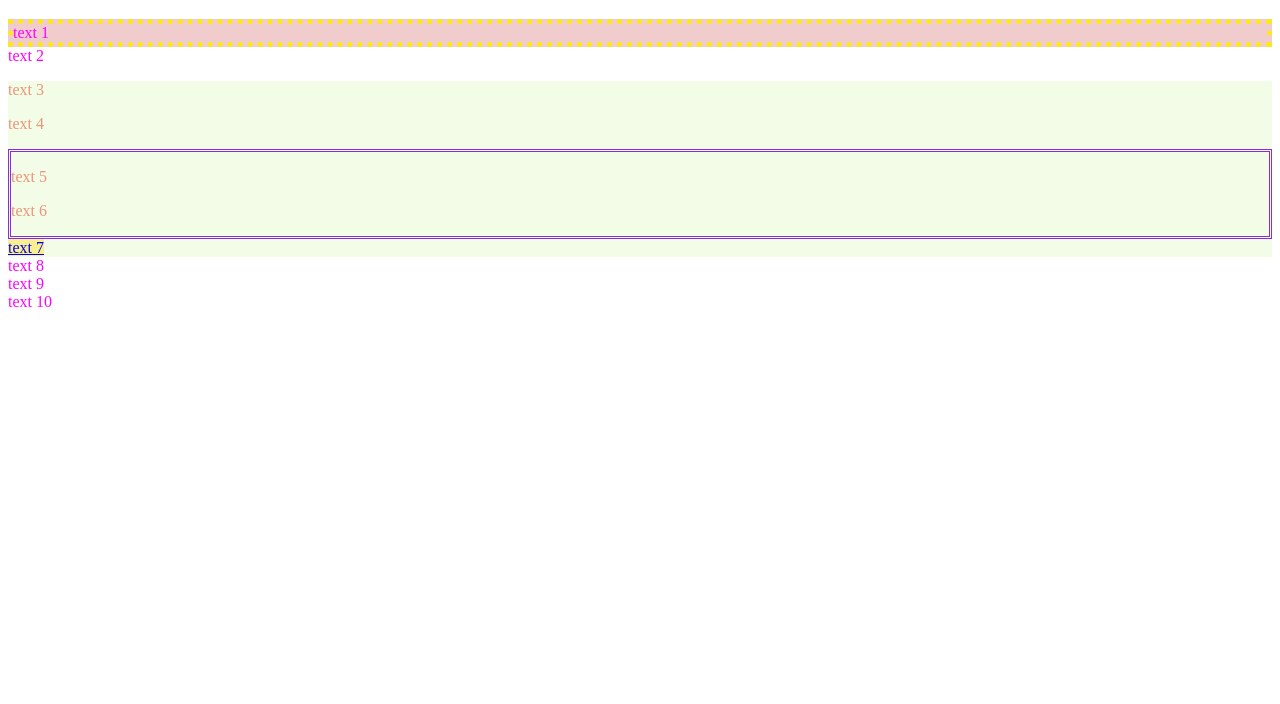
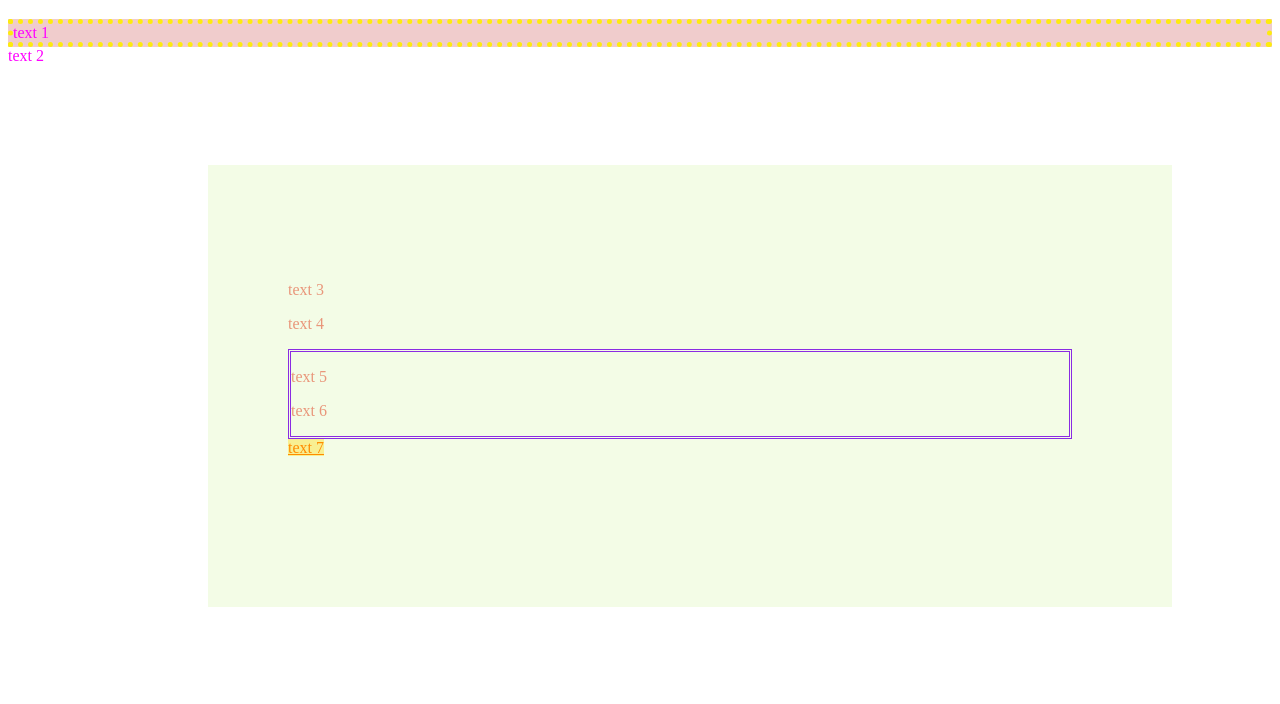
Before and after one commit to hynzeksr/web02, a plain HTML site: page index.html in a window 1280 px wide. Shown: the part 61-765 px from the top of the page. Drawn offline with Linux system fonts and the light colour scheme.

Commit message:
margin, padding, a

```diff
--- a/index.html
+++ b/index.html
@@ -19,7 +19,7 @@
       <p>text 5</p>
       <p>text 6</p>
     </div>
-    <a href="www.youtube.com">text 7</a>
+    <a href="https://github.com/">text 7</a>
   </div>
   <div class="class3">text 8</div>
   <div class="class2 class6">text 9</div>
--- a/style.css
+++ b/style.css
@@ -8,3 +8,11 @@ a {background-color: rgba(255, 217, 0, 0.37);}
 /*.class1 {background-repeat: no-repeat;}*/
 #id1 {border-style: dotted; border-width: 5px; border-color: rgba(255, 238, 0, 0.932);}
 .class5 {border: 3px blueviolet double;}
+.class6 {border: 5px;border-style: groove; background-color: rgb(177, 219, 255);
+    padding-top: 100px; padding-left: 500px; padding-right: 150px; padding-bottom: 100px;
+    margin-top: 100px; margin-bottom: 100px; margin-left: 100px; margin-right: 100px;}
+.class3 {margin: 100px 100px 100px 200px; padding: 100px 100px 150px 80px;}
+a:link {color: darkorange;}
+a:visited {color: rgb(36, 11, 49);}
+a:hover {color: rgb(34, 236, 16);}
+a:active {color: rgb(57, 225, 255);}
```
